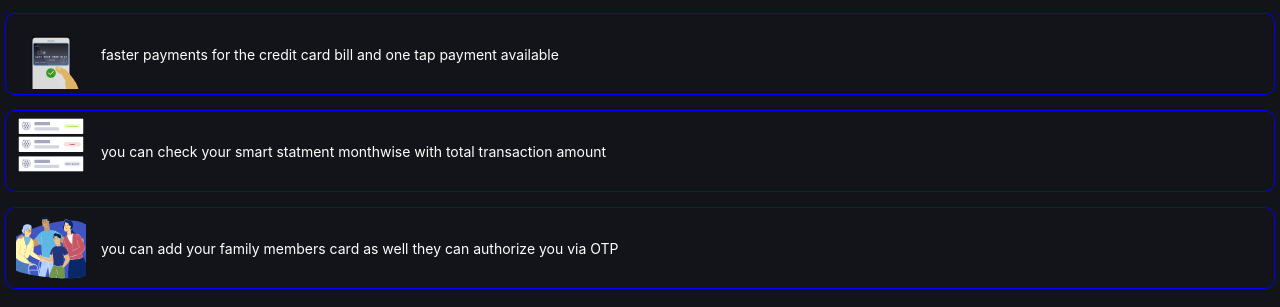
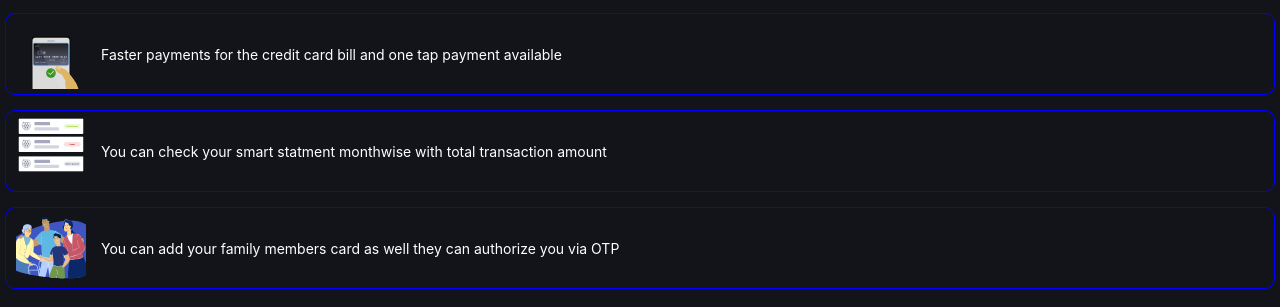
Before and after one commit to Crio-Winter-of-Doing-2021/CRED-T11, a React (Create React App) app in the folder cred-frontend/: page /dashboard in a window 1280 px wide. Shown: the part 191-498 px from the top of the page. Built offline with nearby package versions, Linux system fonts and the light colour scheme; sample sign-in values are in the browser's storage.

Commit message:
UI fixes

```diff
--- a/cred-frontend/src/components/AddCard/AddCard.module.css
+++ b/cred-frontend/src/components/AddCard/AddCard.module.css
@@ -232,7 +232,7 @@
         margin: 0 auto;
         padding: 35px;
         display: grid;
-        grid-gap: 15px;
+        grid-gap: 10px;
         grid-template-columns: 1fr 2fr 1fr;
         width: 100%;
     }
--- a/cred-frontend/src/components/AddCard/CreditForm.js
+++ b/cred-frontend/src/components/AddCard/CreditForm.js
@@ -158,6 +158,7 @@ export default function CreditForm() {
     displayNumber.push(displayDigit);
   }
   return (
+    <div>
       <div className={classes.cardform}>
         <div
           className={classNames(
@@ -380,6 +381,7 @@ export default function CreditForm() {
             </DialogActions>
           </form>
         </Dialog>
+      </div>
       <BottomBar />
     </div>
   );
--- a/cred-frontend/src/components/DashBoard/DashBoard.js
+++ b/cred-frontend/src/components/DashBoard/DashBoard.js
@@ -79,7 +79,7 @@ export default function DashBoard() {
             />
             <div className={classes.infoTitle}>
               <p>
-                faster payments for the credit card bill and one tap payment
+                Faster payments for the credit card bill and one tap payment
                 available
               </p>
             </div>
@@ -93,7 +93,7 @@ export default function DashBoard() {
             />
             <div className={classes.infoTitle}>
               <p>
-                you can check your smart statment monthwise with total
+                You can check your smart statment monthwise with total
                 transaction amount
               </p>
             </div>
@@ -107,7 +107,7 @@ export default function DashBoard() {
             />
             <div className={classes.infoTitle}>
               <p>
-                you can add your family members card as well they can authorize
+                You can add your family members card as well they can authorize
                 you via OTP
               </p>
             </div>
```
Lines whose indentation alone changed are shown as unchanged.
